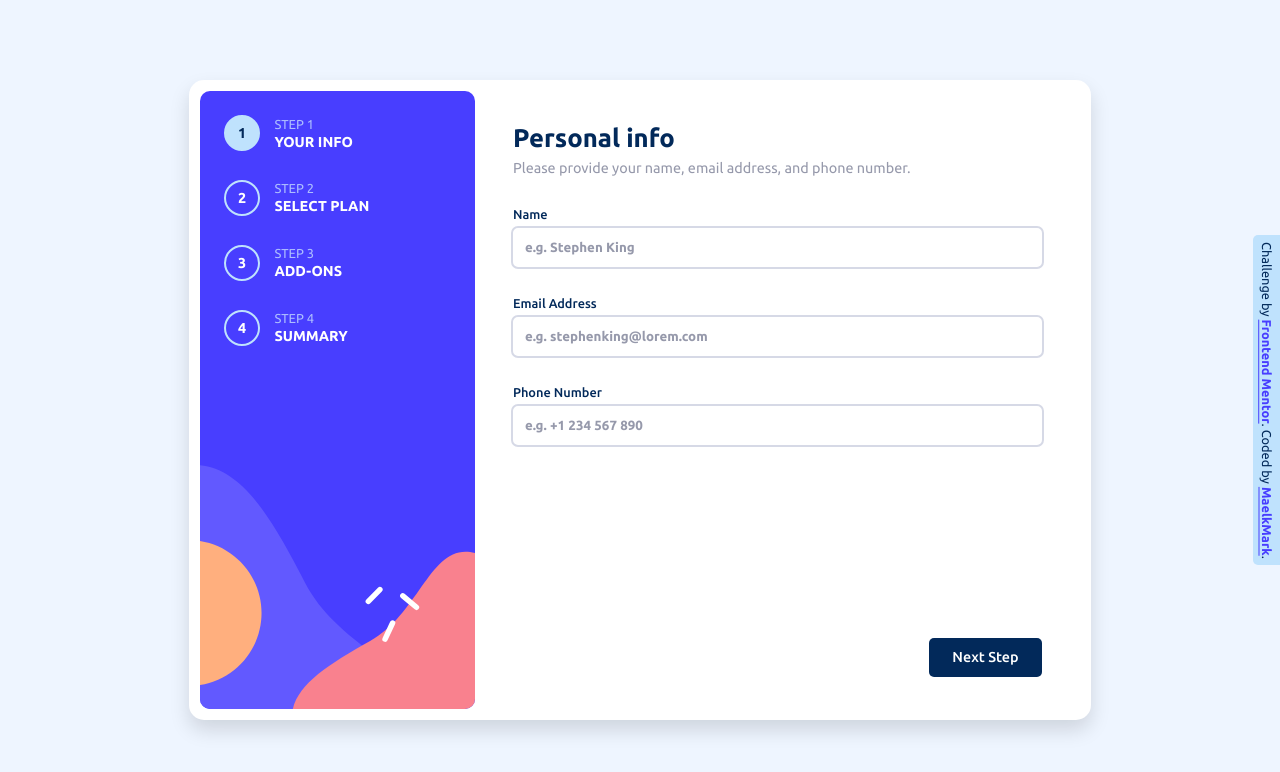
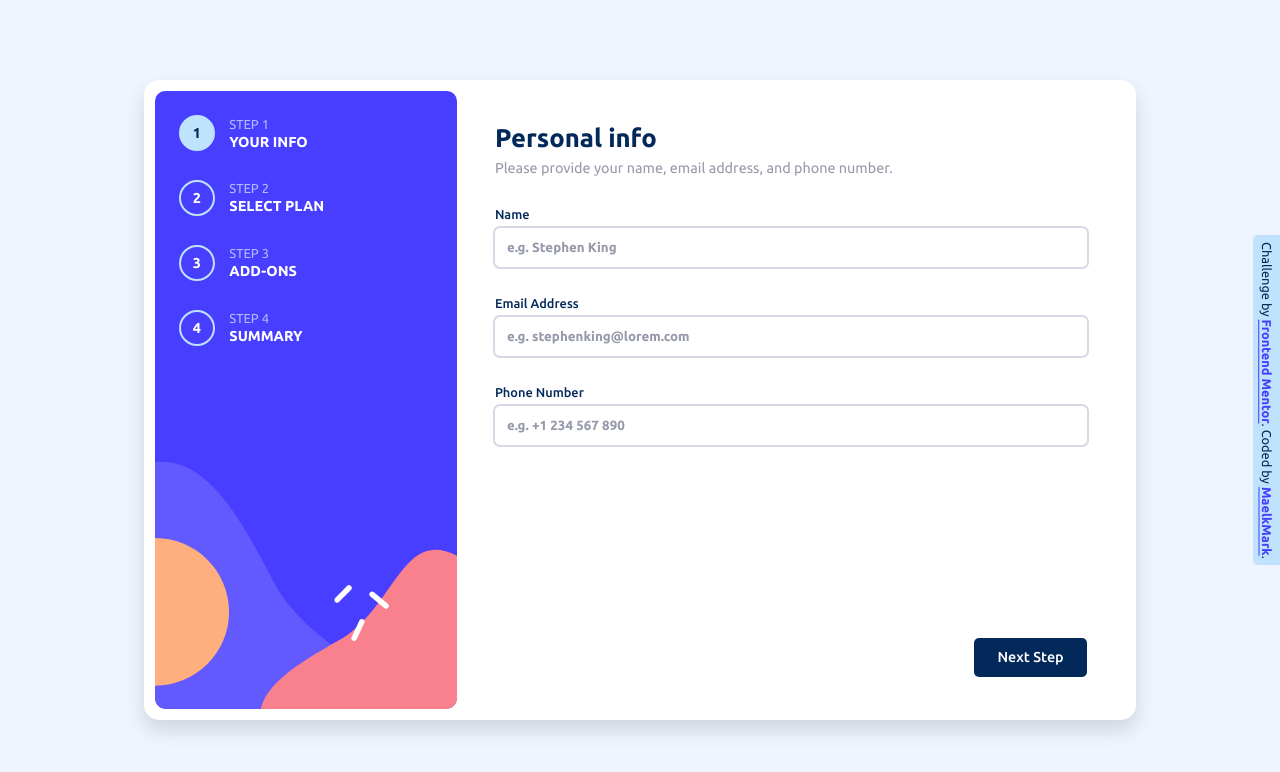
Before and after one commit to MaelkMark/maelkmark.github.io, a plain HTML site: page frontendmentor/multi-step-form/index.html in a window 1280 px wide. Drawn offline with Linux system fonts and the light colour scheme.

Commit message:
Increase max-width for the form

```diff
--- a/frontendmentor/multi-step-form/style.css
+++ b/frontendmentor/multi-step-form/style.css
@@ -94,7 +94,7 @@ main {
 	min-height: 80vh;
 	width: 80%;
 	min-width: min(100%, 80ch);
-	max-width: 100ch;
+	max-width: 110ch;
 	box-shadow: var(--shadow);
 }
 
```
